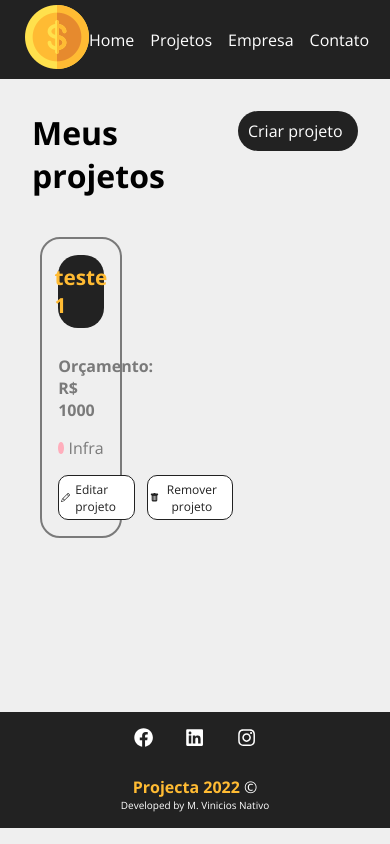
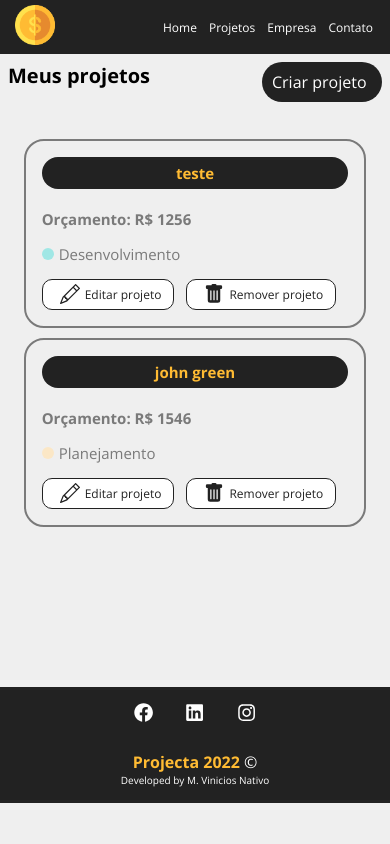
Before and after one commit to onativo/React-Js.Projecta, a React (Create React App) app in the folder Curso de ReactJs/meu-site/: page /Projects in a window 390 px wide. Built offline with nearby package versions, Linux system fonts and the light colour scheme; data requests are answered from the project's data file.

Commit message:
responsivo
trabalhei em deixar o site responsivo para dispositivos móveis

```diff
--- a/Curso de ReactJs/meu-site/db.json
+++ b/Curso de ReactJs/meu-site/db.json
@@ -1,15 +1,26 @@
 {
   "projects": [
     {
-      "name": "teste 1",
-      "budget": "1000",
+      "name": "teste",
+      "budget": "1256",
       "category": {
-        "id": "1",
-        "name": "Infra"
+        "id": "2",
+        "name": "Desenvolvimento"
       },
       "custo": 0,
       "servicos": [],
-      "id": 1
+      "id": 2
+    },
+    {
+      "name": "john green",
+      "budget": "1546",
+      "category": {
+        "id": "4",
+        "name": "Planejamento"
+      },
+      "custo": 0,
+      "servicos": [],
+      "id": 3
     }
   ],
   "cat": [
--- a/Curso de ReactJs/meu-site/src/components/Formulario/Input.module.css
+++ b/Curso de ReactJs/meu-site/src/components/Formulario/Input.module.css
@@ -14,6 +14,9 @@
   padding: 0.5em;
   border-radius: 150px;
   border: none;
+  margin-bottom: 5px;
+  width: 100%;
+  max-width: 500px;
 }
 
 .form_control input::placeholder{
--- a/Curso de ReactJs/meu-site/src/components/Projetos/Formulario.module.css
+++ b/Curso de ReactJs/meu-site/src/components/Projetos/Formulario.module.css
@@ -1,6 +1,6 @@
 .form{
   padding: .5em;
-  width: 70%;
+  width: 100%;
   margin: .5em 0;
 }
 
--- a/Curso de ReactJs/meu-site/src/components/Projetos/ProjectCard.module.css
+++ b/Curso de ReactJs/meu-site/src/components/Projetos/ProjectCard.module.css
@@ -1,8 +1,7 @@
 .project_card{
   padding: 1em;
   border: 2px solid #7a7a7a;
-  width: 25%;
-  margin: 2.5%;
+  margin: 5px;
   border-radius: 20px;
 }
 .project_card h4{
@@ -10,7 +9,6 @@
   color:#ffbb33;
   padding: .4em;
   margin-bottom: 1.3em;
-  font-size: 1.3em;
   border-radius: 20px;
   justify-content: center;
   display: flex;
@@ -68,17 +66,16 @@
   margin-right: 1em;
   border: 1px solid #222;
   transition: 0.4s;
-  display: flex;
   border-radius: 10px;
-  /* margin-left: -3px; */
   align-items: center;
   flex-direction: row;
+  display: flex;
 }
 .project_card_actions svg{
   margin-right: 5px;
-  margin-left: -10px;
-  height: 15px;
-  width: 15px;
+  margin-left: 5px;
+  width: 20px;
+  height: 20px;
 }
 
 .project_card_actions a:hover,
@@ -108,3 +105,25 @@
         -ms-transform: scale(1.1);
         transform: scale(1.1);
 }
+
+
+/*RESPONSIVO*/
+@media screen and (max-width: 400px){
+  .project_card h4{
+    font-size: 15px;
+  }
+  .project_card span{
+    font-size: 15px;
+  }
+  .project_card p{
+    font-size: 15px;
+    text-align: left;
+  }
+  .project_card a{
+    width: fit-content;
+    height: fit-content;
+  }
+}
+@media screen and (max-width: 400px){
+
+}
--- a/Curso de ReactJs/meu-site/src/components/Servicos/ServiceForm.js
+++ b/Curso de ReactJs/meu-site/src/components/Servicos/ServiceForm.js
@@ -28,7 +28,7 @@ function ServiceForm ({handleSubmit, textBtn, projectData}) {
       />
       <Input
       type='number'
-      text='Custo do seriço'
+      text='Custo do serviço'
       name='custo'
       placeholder='Insira o custo do serviço'
       handleOnChange={handleChange}
@@ -40,7 +40,9 @@ function ServiceForm ({handleSubmit, textBtn, projectData}) {
       placeholder='Detalhes do serviço'
       handleOnChange={handleChange}
       />
-      <Submit text={textBtn}/>
+      <div>
+        <Submit style="margin-top: 5px;" text={textBtn}/>
+      </div>
     </form>
   )
 }
--- a/Curso de ReactJs/meu-site/src/components/layouts/Container.module.css
+++ b/Curso de ReactJs/meu-site/src/components/layouts/Container.module.css
@@ -20,3 +20,10 @@
   flex-direction: column;
   justify-content: flex-start;
 }
+
+@media screen and (max-width: 770px){
+  .start{
+    align-items: center;
+    flex-direction: column
+  }
+}
--- a/Curso de ReactJs/meu-site/src/components/layouts/Navbar.module.css
+++ b/Curso de ReactJs/meu-site/src/components/layouts/Navbar.module.css
@@ -25,3 +25,25 @@
 .img{
   margin-left: 20px;
 }
+
+/*RESPONSIVO daqui para baixo*/
+
+
+@media screen and (max-width: 400px){
+  .navbar{
+    font-size: 12px;
+  }
+  .navbar img{
+    max-width: 40px;
+    margin-left: 10px;
+  }
+}
+@media screen and (max-width: 292px){
+  .navbar{
+    font-size: 10px;
+  }
+  .navbar img{
+    max-width: 30px;
+    margin-left: 5px;
+  }
+}
--- a/Curso de ReactJs/meu-site/src/components/pages/Home.module.css
+++ b/Curso de ReactJs/meu-site/src/components/pages/Home.module.css
@@ -9,7 +9,7 @@
 
 .home_container h1{
   font-size: 2em;
-  margin-bottom: 0.5em;
+  margin-bottom: 0.5em
 }
 
 .home_container span{
@@ -28,3 +28,28 @@
   width: 350px;
   margin-left: 20px;
 }
+
+/*responsivo daqui pra baixo*/
+@media screen and (max-width: 700px){
+  .home_container h1{
+    text-align: center;
+  }
+  .home_container p{
+    text-align: center;
+  }
+  .home_container img{
+    width: 281px;
+  }
+}
+
+@media screen and (max-width: 460px){
+  .home_container h1{
+    text-align: center;
+  }
+  .home_container p{
+    text-align: center;
+  }
+  .home_container img{
+  width: 280px;
+  }
+}
--- a/Curso de ReactJs/meu-site/src/components/pages/NovoProjeto.module.css
+++ b/Curso de ReactJs/meu-site/src/components/pages/NovoProjeto.module.css
@@ -7,7 +7,19 @@
 
 .novo_projeto h1{
   margin-bottom: .6em;
+  text-align: center;
 }
 .novo_projeto p{
   color: #7b7b7b;
+  text-align: center;
 }
+
+/*RESPONSIVO*/
+@media screen and (max-width: 400px){
+  .novo_projeto h1{
+    font-size: 25px;
+  }
+  .novo_projeto p{
+    font-size: 15px;
+  }
+}
--- a/Curso de ReactJs/meu-site/src/components/pages/Projects.module.css
+++ b/Curso de ReactJs/meu-site/src/components/pages/Projects.module.css
@@ -1,7 +1,6 @@
 .project_container{
   padding: 2em;
   width: 100%;
-  max-height: 2%;
 }
 
 .title_container{
@@ -9,3 +8,13 @@
   justify-content: space-between;
   margin-bottom: 2em;
 }
+
+@media screen and (max-width: 412px){
+  .project_container{
+    padding: 8px;
+  }
+  .project_container h1{
+    font-size: 20px;
+    text-align: left;
+  }
+}
--- a/Curso de ReactJs/meu-site/src/components/pages/ProjetoCadastrado.module.css
+++ b/Curso de ReactJs/meu-site/src/components/pages/ProjetoCadastrado.module.css
@@ -1,5 +1,5 @@
 .project_details{
-  padding: 2em;
+  padding: 15px;
   width: 100%;
 }
 
@@ -13,9 +13,10 @@
   background-color: #222;
   color: #ffbb33;
   border-radius: 25px;
+  justify-content: center;
   display: flex;
   flex-wrap: wrap;
-  justify-content: space-around;
+  padding: 2px;
 }
 
 .project_details span{
@@ -57,3 +58,23 @@
 .project_info{
   width: 100%;
 }
+
+@media screen and (max-width:400px){
+  .project_details h1{
+    font-size: 25px;
+  }
+  .project_details h2{
+    font-size: 15px;
+  }
+  .project_details span{
+    font-size: 15px;
+  }
+  .project_details p{
+    font-size: 15px;
+    text-align: left;
+  }
+  .project_details{
+    padding: 10px;
+    width: 100%;
+  }
+}
```
Also changed, not shown: Curso de ReactJs/meu-site/public/manifest.json.
